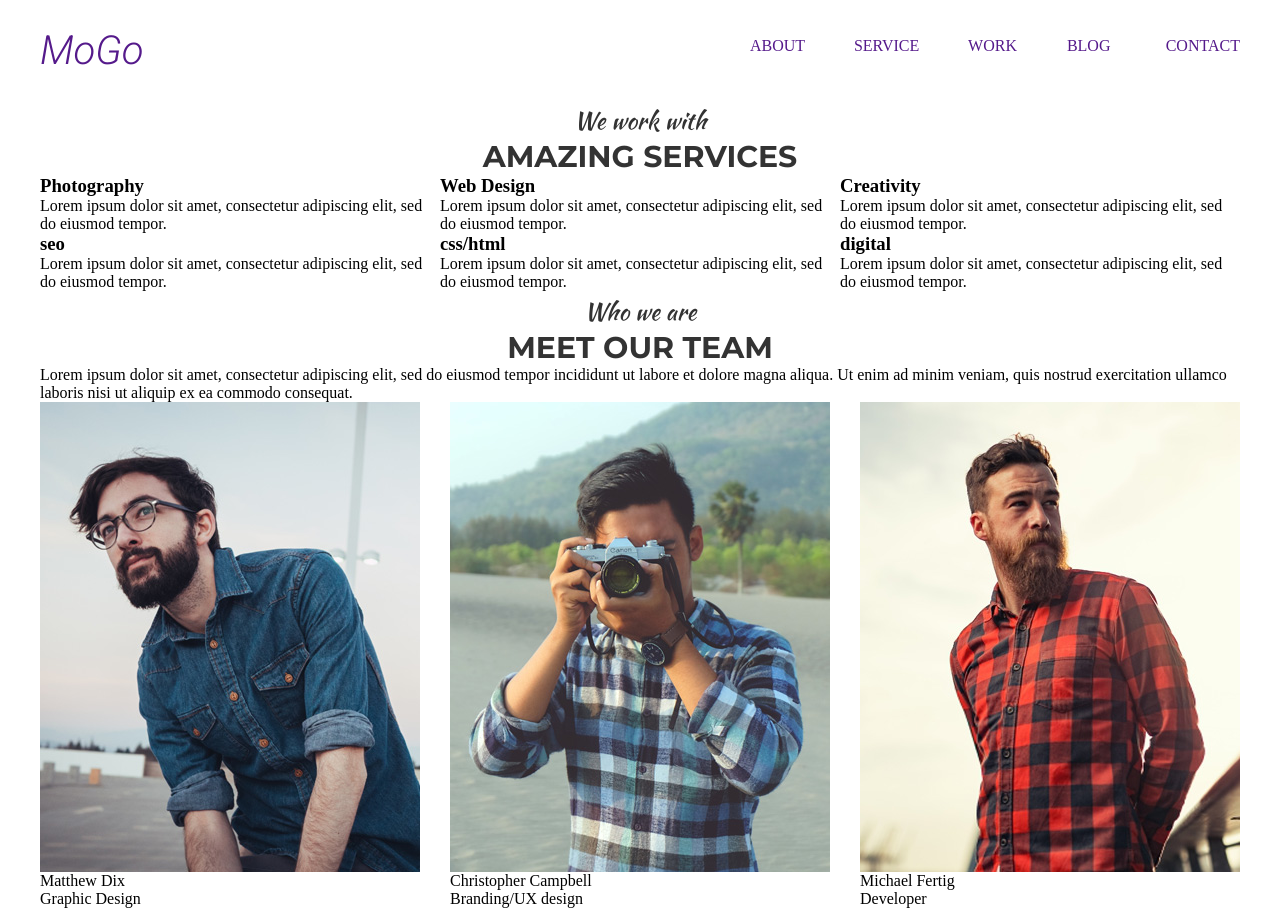
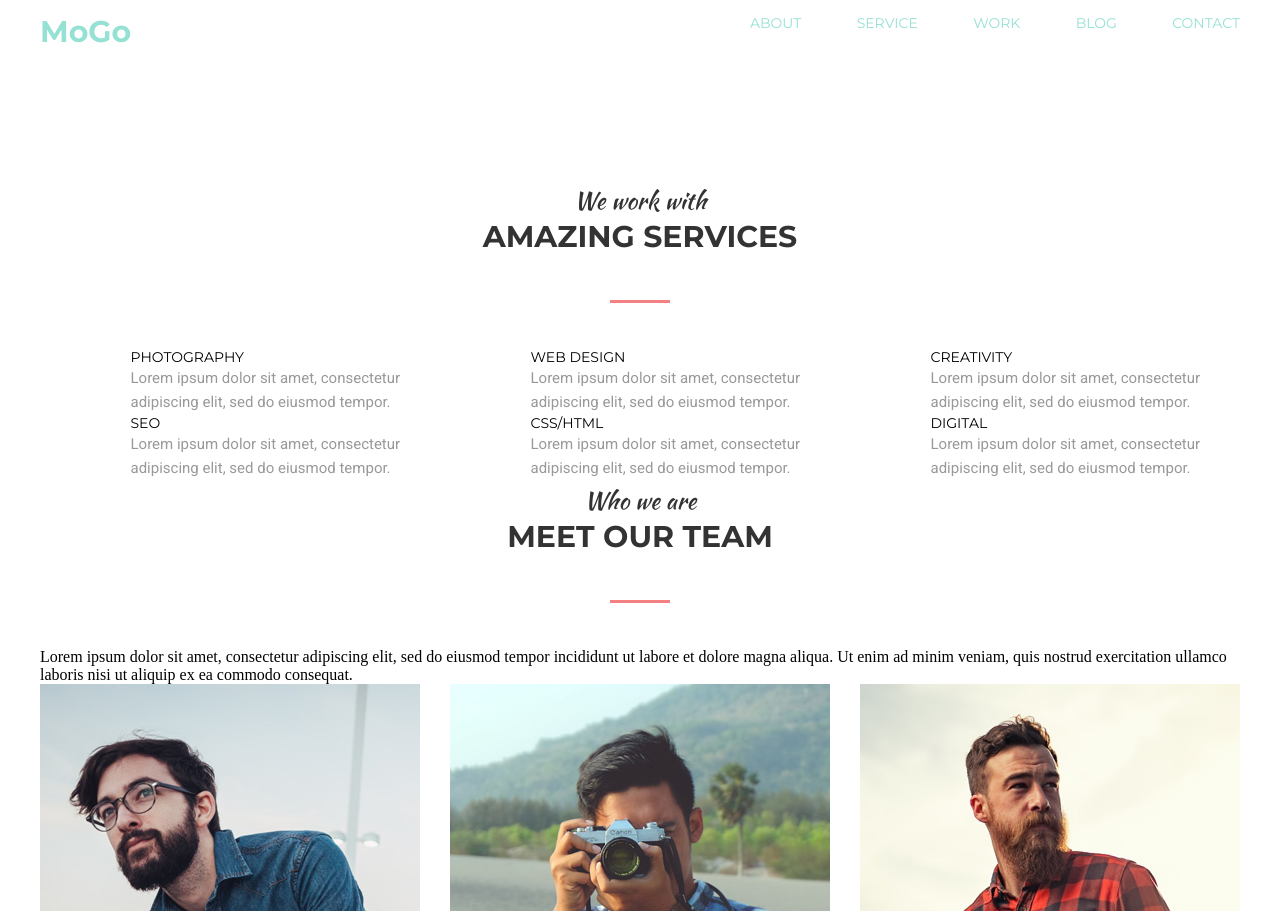
Before and after one commit to Griffin-chem/goit-fe-course, a plain HTML site: page html-css/module-06/index.html in a window 1280 px wide. Shown: the top 911 px of the page. Drawn offline with Linux system fonts and the light colour scheme.

Commit message:
HomeWork6 draft v3

```diff
--- a/html-css/module-06/css/style.css
+++ b/html-css/module-06/css/style.css
@@ -1,4 +1,4 @@
-@import url('https://fonts.googleapis.com/css?family=Kaushan+Script|Montserrat:400,700|Roboto:300i&display=swap');
+@import url('https://fonts.googleapis.com/css?family=Kaushan+Script|Montserrat:400,700|Roboto:400&display=swap');
 
 /* font-family: 'Roboto', sans-serif; */
 /* font-family: 'Montserrat', sans-serif; */
@@ -18,13 +18,16 @@
   display: flex;
   justify-content: space-between;
   align-items: center;
-  height: 100px;
-  align-items: center;
+  height: 50px;
+  align-items: flex-end;
+  font-size: 0px;
+  margin-bottom: 130px;
 }
 
 .logo {
   text-decoration: none;
-  font: 40px 'Roboto', sans-serif;
+  color: #95e1d3;
+  font: 900 30px 'Montserrat', sans-serif;
 }
 
 .menu {
@@ -32,25 +35,29 @@
   width: 490px;
   justify-content: space-between;
   list-style: none;
+  font: 400 14px 'Montserrat', sans-serif;
 }
 
 .menu li a {
+  color: #95e1d3;
   text-decoration: none;
   text-transform: uppercase;
-}
-
-.menu li a:hover {
-  color: red;
+  transition: color 200ms linear;
 }
 
 .menu li a::after {
   display: block;
   content: "";
-  width: 50px;
-  height: 7px;
-  background-color: red;
-  margin-top: 2px;
+  width: auto;
+  margin-top: 15px;
+  height: 3px;
+  background-color: #f38181;
   opacity: 0;
+  transition: opacity 200ms linear;
+}
+
+.menu li a:hover {
+  color: #f38181;
 }
 
 .menu li a:hover::after {
@@ -64,6 +71,7 @@
   color: #333333;
   text-transform: uppercase;
   text-align: center;
+  margin-bottom: 45px;
 }
 
 .caption span {
@@ -75,15 +83,36 @@
   text-transform: none;
 }
 
+.caption::after {
+  display: block;
+  content: "";
+  width: 60px;
+  margin: 45px auto 0;
+  height: 3px;
+  background-color: #f38181;
+}
+
 .service {
   display: flex;
-  justify-content: space-between;
+  justify-content: space-around;
   flex-wrap: wrap;
   list-style: none;
 }
 
 .service li {
-  width: 400px;
+  width: 300px;
+  padding-left: 81px;
+}
+
+.serv-cap {
+  font: 400 14px 'Montserrat', sans-serif;
+  text-transform: uppercase;
+}
+
+.serv-text {
+  font: 400 15px 'Roboto', sans-serif;
+  color: #999999;
+  line-height: 24px;
 }
 
 .team {
```
